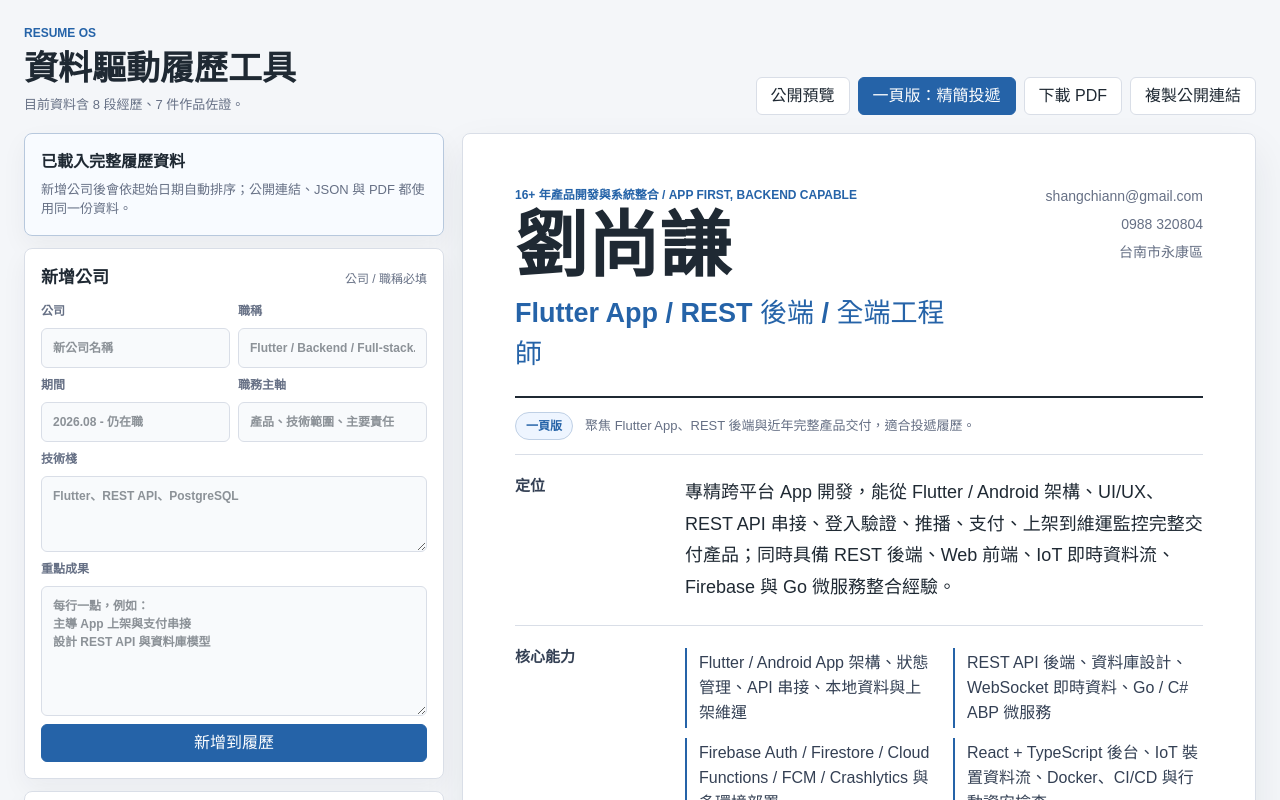
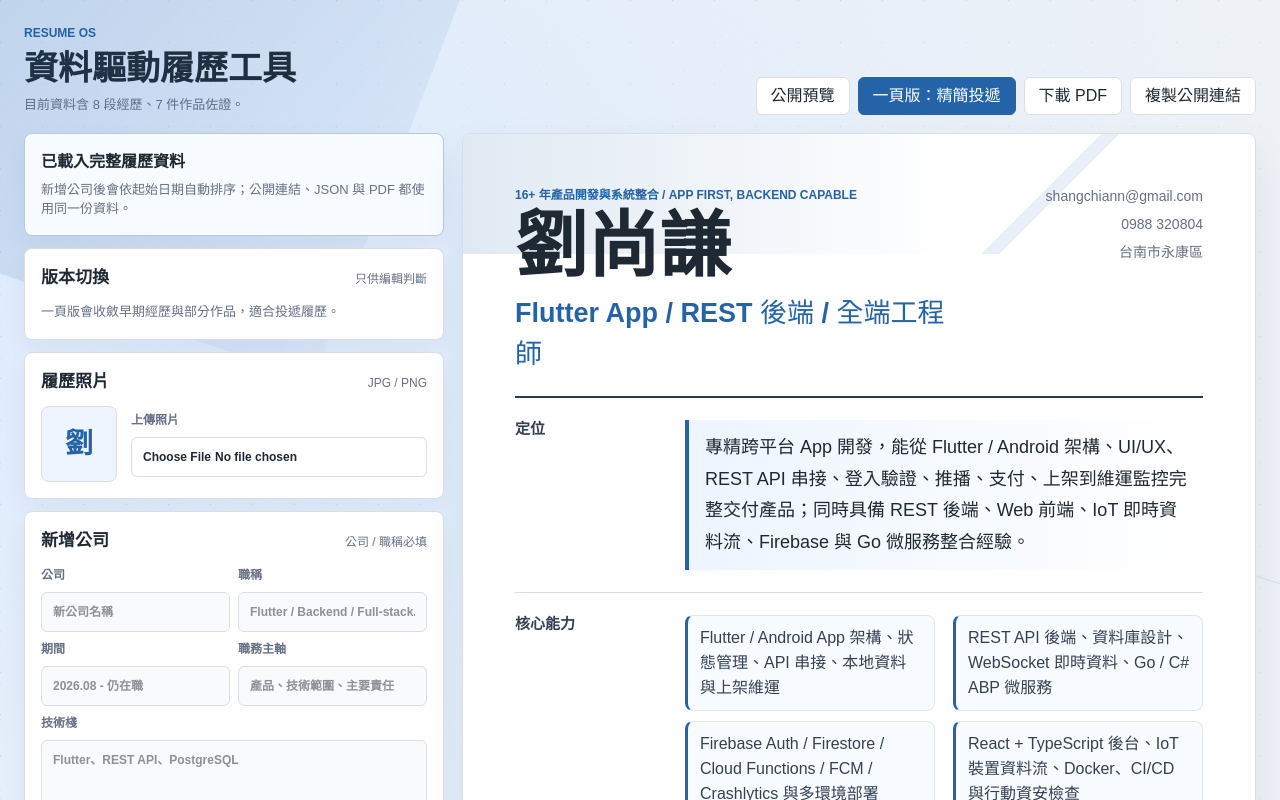
Before and after one commit to shangchian/resume, a Next.js app: page / in a window 1280 px wide. Shown: the top 800 px of the page. Built offline with nearby package versions, Linux system fonts and the light colour scheme.

Commit message:
Add resume photo and refine public styling

```diff
--- a/app/globals.css
+++ b/app/globals.css
@@ -6,11 +6,13 @@
   --quiet: #8a94a6;
   --line: #d9dee7;
   --paper: #ffffff;
-  --canvas: #f4f6f9;
+  --canvas: #eef2f7;
   --panel: #ffffff;
   --field: #f8fafc;
   --accent: #2563a8;
   --accent-soft: #eef5ff;
+  --accent-block: #dbeafe;
+  --slate-block: #edf1f6;
   --danger: #b42318;
   --shadow: 0 18px 42px rgba(31, 41, 51, 0.08);
 }
@@ -77,9 +79,44 @@ a {
 }
 
 .site {
+  position: relative;
   min-height: 100vh;
   padding: 24px;
-  background: var(--canvas);
+  overflow-x: hidden;
+  background:
+    linear-gradient(135deg, rgba(37, 99, 168, 0.16) 0 1px, transparent 1px 42px),
+    linear-gradient(45deg, rgba(31, 41, 51, 0.06) 0 1px, transparent 1px 36px),
+    radial-gradient(circle at 16% 8%, rgba(219, 234, 254, 0.9), transparent 28%),
+    var(--canvas);
+  background-size:
+    42px 42px,
+    36px 36px,
+    auto,
+    auto;
+}
+
+.site::before {
+  position: fixed;
+  inset: 0 auto auto 0;
+  width: min(38vw, 460px);
+  height: min(34vw, 380px);
+  background: linear-gradient(135deg, rgba(37, 99, 168, 0.18), rgba(148, 163, 184, 0));
+  clip-path: polygon(0 0, 100% 0, 68% 100%, 0 72%);
+  content: "";
+  pointer-events: none;
+}
+
+.site::after {
+  position: fixed;
+  right: -80px;
+  bottom: -120px;
+  width: 360px;
+  height: 360px;
+  border: 1px solid rgba(37, 99, 168, 0.14);
+  border-radius: 40px;
+  transform: rotate(18deg);
+  content: "";
+  pointer-events: none;
 }
 
 .toolbar {
@@ -128,6 +165,8 @@ a {
 }
 
 .workspace {
+  position: relative;
+  z-index: 1;
   display: grid;
   grid-template-columns: minmax(320px, 420px) minmax(0, 920px);
   align-items: start;
@@ -149,6 +188,13 @@ a {
   background: var(--panel);
   box-shadow: 0 10px 26px rgba(31, 41, 51, 0.05);
   padding: 16px;
+}
+
+.mode-panel p {
+  margin: 0;
+  color: var(--muted);
+  font-size: 13px;
+  line-height: 1.55;
 }
 
 .status-panel {
@@ -242,6 +288,36 @@ textarea:focus {
   background: #fff;
 }
 
+.photo-editor {
+  display: grid;
+  grid-template-columns: 76px 1fr;
+  gap: 14px;
+  align-items: center;
+}
+
+.photo-editor img,
+.photo-editor > div:first-child {
+  width: 76px;
+  height: 76px;
+  border: 1px solid var(--line);
+  border-radius: 8px;
+  object-fit: cover;
+}
+
+.photo-editor > div:first-child {
+  display: grid;
+  place-items: center;
+  background: var(--accent-soft);
+  color: var(--accent);
+  font-size: 28px;
+  font-weight: 650;
+}
+
+.photo-editor > div:last-child {
+  display: grid;
+  gap: 8px;
+}
+
 .experience-list {
   display: grid;
   gap: 8px;
@@ -278,6 +354,8 @@ textarea:focus {
 }
 
 .resume-sheet {
+  position: relative;
+  overflow: hidden;
   border: 1px solid var(--line);
   border-radius: 8px;
   background: var(--paper);
@@ -285,12 +363,28 @@ textarea:focus {
   padding: clamp(28px, 5vw, 52px);
 }
 
+.resume-sheet::before {
+  position: absolute;
+  inset: 0 0 auto 0;
+  height: 120px;
+  background:
+    linear-gradient(90deg, rgba(37, 99, 168, 0.14), transparent 62%),
+    linear-gradient(135deg, transparent 0 70%, rgba(37, 99, 168, 0.1) 70% 72%, transparent 72%);
+  content: "";
+  pointer-events: none;
+}
+
+.resume-sheet > * {
+  position: relative;
+  z-index: 1;
+}
+
 .resume-hero {
   display: grid;
   grid-template-columns: minmax(0, 1fr) auto;
   gap: 24px;
   align-items: start;
-  border-bottom: 2px solid var(--ink);
+  border-bottom: 2px solid #2b3b4f;
   padding-bottom: 22px;
 }
 
@@ -318,30 +412,21 @@ address {
   text-align: right;
 }
 
-.mode-strip {
+.identity-aside {
   display: grid;
-  grid-template-columns: auto 1fr;
-  gap: 12px;
-  align-items: center;
-  border-bottom: 1px solid var(--line);
-  padding: 14px 0;
+  gap: 14px;
+  justify-items: end;
 }
 
-.mode-strip span {
-  border: 1px solid #bfd0e5;
-  border-radius: 999px;
-  background: var(--accent-soft);
-  color: var(--accent);
-  padding: 4px 10px;
-  font-size: 12px;
-  font-weight: 600;
-}
-
-.mode-strip p {
-  margin: 0;
-  color: var(--muted);
-  font-size: 13px;
-  line-height: 1.5;
+.profile-photo {
+  width: 132px;
+  height: 132px;
+  border: 1px solid #c6d4e5;
+  border-radius: 10px;
+  background: #fff;
+  object-fit: cover;
+  padding: 4px;
+  box-shadow: 0 12px 28px rgba(31, 41, 51, 0.12);
 }
 
 .resume-section {
@@ -366,6 +451,9 @@ address {
 
 .summary p {
   margin: 0;
+  border-left: 4px solid var(--accent);
+  background: linear-gradient(90deg, var(--accent-soft), transparent);
+  padding: 12px 16px;
   font-size: 18px;
   font-weight: 400;
   line-height: 1.75;
@@ -380,8 +468,11 @@ address {
 .core-grid p {
   min-height: 100%;
   margin: 0;
-  border-left: 2px solid var(--accent);
-  padding: 3px 0 3px 12px;
+  border: 1px solid #dde7f3;
+  border-left: 3px solid var(--accent);
+  border-radius: 8px;
+  background: #f8fbff;
+  padding: 10px 12px;
   color: #344054;
   line-height: 1.55;
 }
@@ -463,7 +554,7 @@ address {
 
 .focus {
   border-left: 2px solid #b7c8dd;
-  background: #f8fafc;
+  background: linear-gradient(90deg, #f1f6fd, #fff);
   padding: 9px 12px;
   color: #344054;
   line-height: 1.6;
@@ -537,7 +628,9 @@ address {
   border: 1px solid var(--line);
   border-radius: 8px;
   padding: 14px;
-  background: #fff;
+  background:
+    linear-gradient(135deg, rgba(219, 234, 254, 0.72), transparent 32%),
+    #fff;
 }
 
 .portfolio-head {
@@ -574,7 +667,7 @@ address {
   border: 1px solid var(--line);
   border-radius: 8px;
   padding: 12px;
-  background: #fff;
+  background: #f8fbff;
 }
 
 .attachment-list span {
@@ -626,8 +719,7 @@ address {
   .job-head,
   .skill-block,
   .core-grid,
-  .portfolio-grid,
-  .mode-strip {
+  .portfolio-grid {
     grid-template-columns: 1fr;
   }
 
@@ -661,6 +753,15 @@ address {
     text-align: left;
   }
 
+  .identity-aside {
+    justify-items: start;
+  }
+
+  .profile-photo {
+    width: 108px;
+    height: 108px;
+  }
+
   .job time,
   .portfolio-head time {
     white-space: normal;
@@ -685,6 +786,12 @@ address {
 
   .no-print {
     display: none !important;
+  }
+
+  .site::before,
+  .site::after,
+  .resume-sheet::before {
+    display: none;
   }
 
   .workspace {
@@ -713,6 +820,13 @@ address {
 
   address {
     font-size: 11px;
+  }
+
+  .profile-photo {
+    width: 82px;
+    height: 82px;
+    padding: 2px;
+    box-shadow: none;
   }
 
   .resume-section {
--- a/app/page.tsx
+++ b/app/page.tsx
@@ -1,5 +1,6 @@
 "use client";
 
+import Image from "next/image";
 import { ChangeEvent, FormEvent, useEffect, useMemo, useState } from "react";
 import {
   Experience,
@@ -90,6 +91,46 @@ function encodeResume(data: ResumeData) {
 
 function decodeResume(value: string) {
   return JSON.parse(decodeURIComponent(escape(atob(value)))) as ResumeData;
+}
+
+function imageFileToDataUrl(file: File) {
+  return new Promise<string>((resolve, reject) => {
+    const reader = new FileReader();
+    reader.onerror = () => reject(new Error("read failed"));
+    reader.onload = () => {
+      const image = new Image();
+      image.onerror = () => reject(new Error("image failed"));
+      image.onload = () => {
+        const targetSize = 520;
+        const canvas = document.createElement("canvas");
+        canvas.width = targetSize;
+        canvas.height = targetSize;
+        const context = canvas.getContext("2d");
+        if (!context) {
+          reject(new Error("canvas failed"));
+          return;
+        }
+
+        const sourceSize = Math.min(image.width, image.height);
+        const sourceX = (image.width - sourceSize) / 2;
+        const sourceY = (image.height - sourceSize) / 2;
+        context.drawImage(
+          image,
+          sourceX,
+          sourceY,
+          sourceSize,
+          sourceSize,
+          0,
+          0,
+          targetSize,
+          targetSize,
+        );
+        resolve(canvas.toDataURL("image/jpeg", 0.82));
+      };
+      image.src = String(reader.result ?? "");
+    };
+    reader.readAsDataURL(file);
+  });
 }
 
 function portfolioForExperience(
@@ -296,6 +337,26 @@ export default function Home() {
     reader.readAsText(file);
   }
 
+  async function uploadPhoto(event: ChangeEvent<HTMLInputElement>) {
+    const file = event.target.files?.[0];
+    if (!file) return;
+
+    try {
+      const photo = await imageFileToDataUrl(file);
+      setResume((current) => ({ ...current, photo }));
+      setStatus("已更新履歷照片");
+    } catch {
+      setStatus("照片讀取失敗，請改用 JPG 或 PNG");
+    } finally {
+      event.target.value = "";
+    }
+  }
+
+  function removePhoto() {
+    setResume((current) => ({ ...current, photo: undefined }));
+    setStatus("已移除履歷照片");
+  }
+
   return (
     <main
       className={`site ${screenMode === "public" ? "public-mode" : ""}`}
@@ -347,6 +408,49 @@ export default function Home() {
               <span>
                 新增公司後會依起始日期自動排序；公開連結、JSON 與 PDF 都使用同一份資料。
               </span>
+            </div>
+          </section>
+
+          <section className="panel mode-panel">
+            <div className="panel-heading">
+              <span>版本切換</span>
+              <small>只供編輯判斷</small>
+            </div>
+            <p>
+              {resumeMode === "compact"
+                ? "一頁版會收斂早期經歷與部分作品，適合投遞履歷。"
+                : "詳細版會展開完整職涯、作品集佐證、附件與學歷課程。"}
+            </p>
+          </section>
+
+          <section className="panel">
+            <div className="panel-heading">
+              <span>履歷照片</span>
+              <small>JPG / PNG</small>
+            </div>
+            <div className="photo-editor">
+              {resume.photo ? (
+                <Image
+                  src={resume.photo}
+                  alt="目前履歷照片預覽"
+                  width={76}
+                  height={76}
+                  unoptimized
+                />
+              ) : (
+                <div aria-hidden="true">{resume.name.slice(0, 1)}</div>
+              )}
+              <div>
+                <label className="file-field">
+                  上傳照片
+                  <input type="file" accept="image/*" onChange={uploadPhoto} />
+                </label>
+                {resume.photo && (
+                  <button type="button" onClick={removePhoto}>
+                    移除照片
+                  </button>
+                )}
+              </div>
             </div>
           </section>
 
@@ -475,6 +579,17 @@ export default function Home() {
               <h2>{resume.name}</h2>
               <p className="title">{resume.title}</p>
             </div>
+            <div className="identity-aside">
+              {resume.photo && (
+                <Image
+                  className="profile-photo"
+                  src={resume.photo}
+                  alt={`${resume.name} 履歷照片`}
+                  width={132}
+                  height={132}
+                  unoptimized
+                />
+              )}
               <address>
                 <a href={`mailto:${resume.email}`}>{resume.email}</a>
                 <a href={`tel:${resume.phone.replace(/\s/g, "")}`}>
@@ -482,16 +597,8 @@ export default function Home() {
                 </a>
                 <span>{resume.location}</span>
               </address>
+            </div>
           </header>
-
-          <section className="mode-strip no-print" aria-label="目前履歷版本">
-            <span>{resumeMode === "compact" ? "一頁版" : "詳細版"}</span>
-            <p>
-              {resumeMode === "compact"
-                ? "聚焦 Flutter App、REST 後端與近年完整產品交付，適合投遞履歷。"
-                : "展開完整職涯、作品集佐證、附件與學歷課程，適合公開瀏覽或深入面談。"}
-            </p>
-          </section>
 
           <section className="resume-section summary">
             <h3>定位</h3>
--- a/app/resume-data.ts
+++ b/app/resume-data.ts
@@ -37,6 +37,7 @@ export type ResumeData = {
   location: string;
   email: string;
   phone: string;
+  photo?: string;
   summary: string;
   core: string[];
   skills: { label: string; items: string[] }[];
```
Lines whose indentation alone changed are shown as unchanged.
